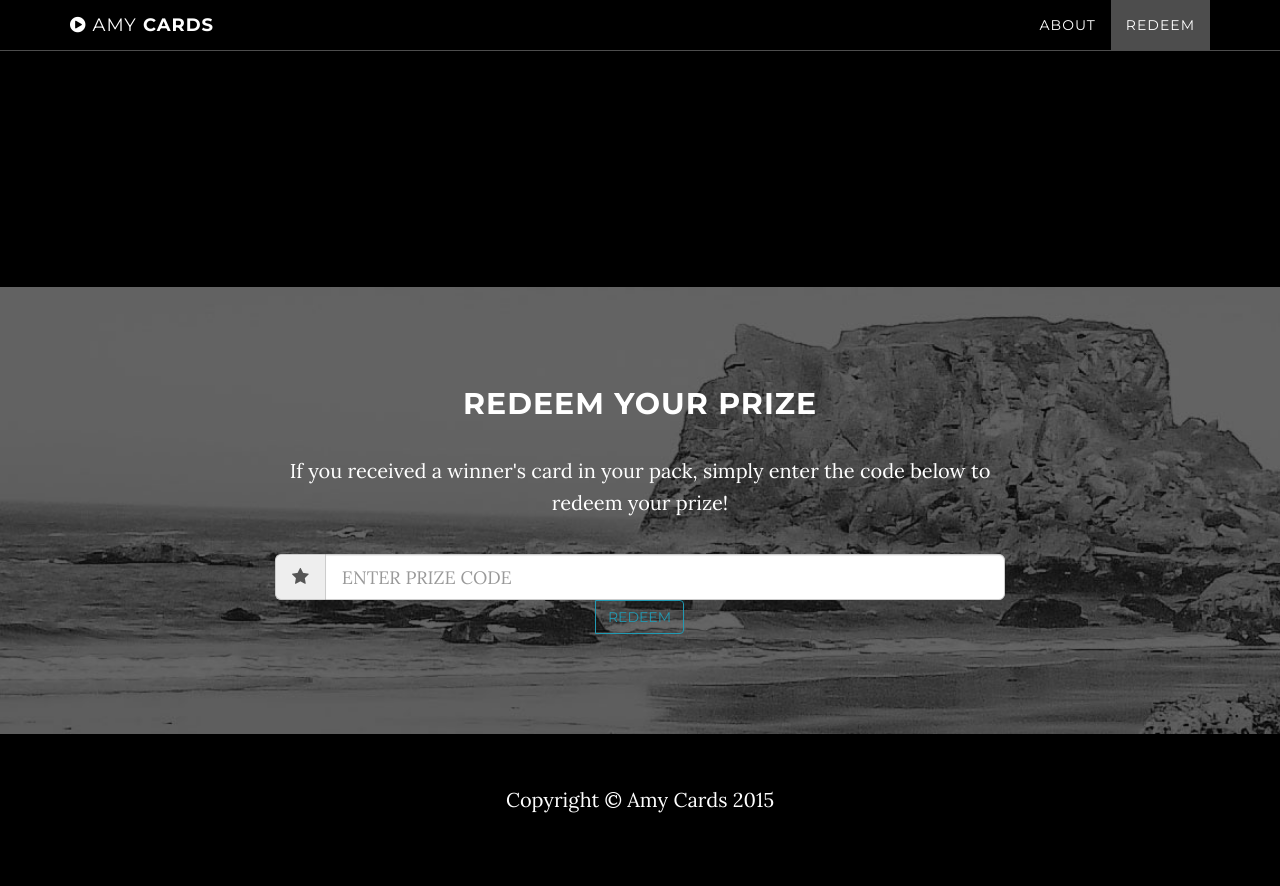
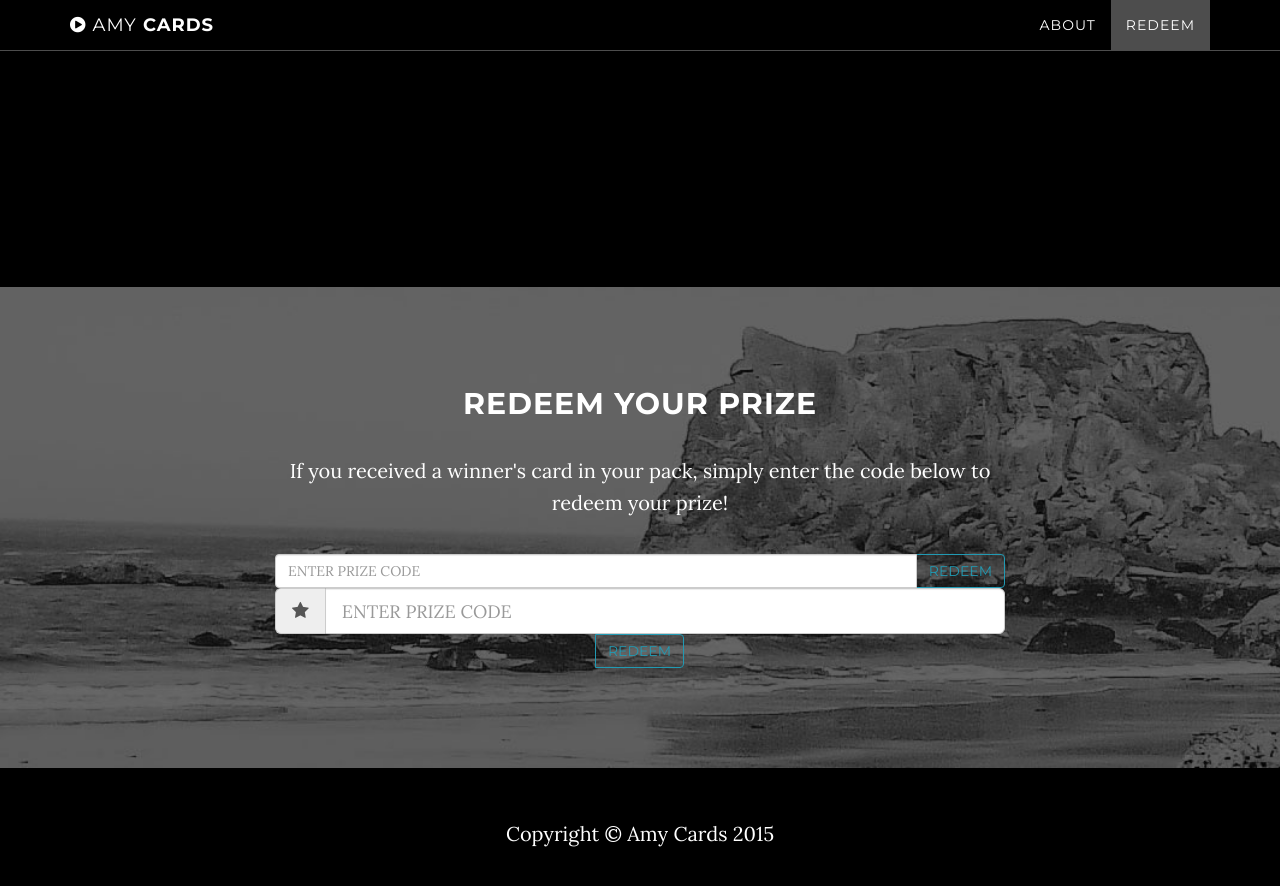
Before and after one commit to arturpawliszko/amy-cards, a Jekyll site: the page built from index.html, in a window 1280 px wide and 900 px high, scrolled down 1343 px. Shown: the top 886 px of the window. Built offline with Jekyll 4.4.1, drawn with Linux system fonts in a browser that asks for light colours.

Commit message:
Redeem button fix

```diff
--- a/_includes/redeem.html
+++ b/_includes/redeem.html
@@ -5,6 +5,12 @@
                 <div class="col-lg-8 col-lg-offset-2">
                     <h2>Redeem Your Prize</h2>
                     <p>If you received a winner's card in your pack, simply enter the code below to redeem your prize!</p>
+                    <div class="input-group">
+                        <input type="text" class="form-control" placeholder="ENTER PRIZE CODE">
+                        <span class="input-group-btn">
+                            <button class="btn btn-default" type="button">REDEEM</button>
+                        </span>
+                    </div>
                     <div class="input-group input-group-lg">
                       <span class="input-group-addon" id="sizing-addon1"><i class="fa fa-star"></i></span>
                       <input type="text" class="form-control" placeholder="ENTER PRIZE CODE" aria-describedby="sizing-addon1">
```
